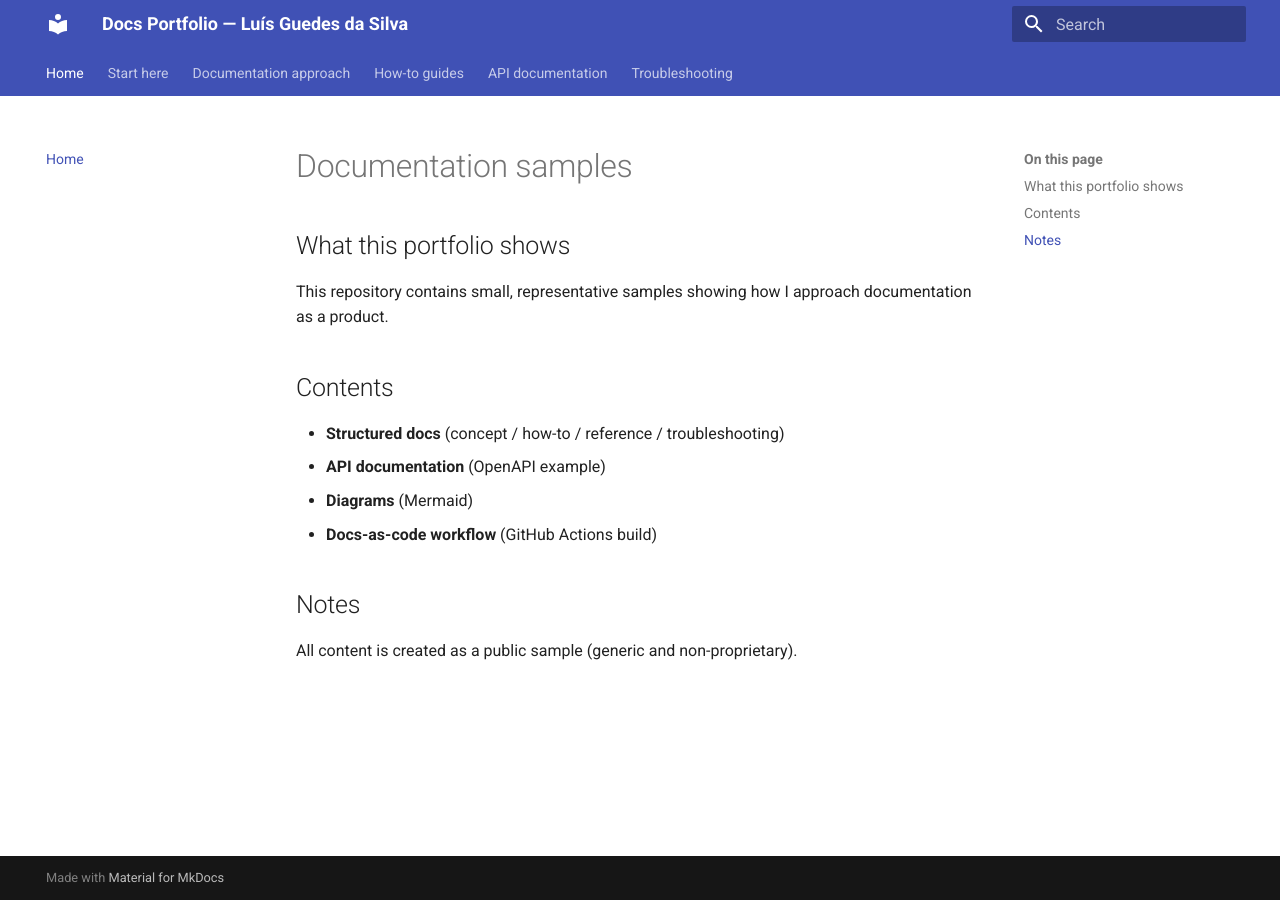
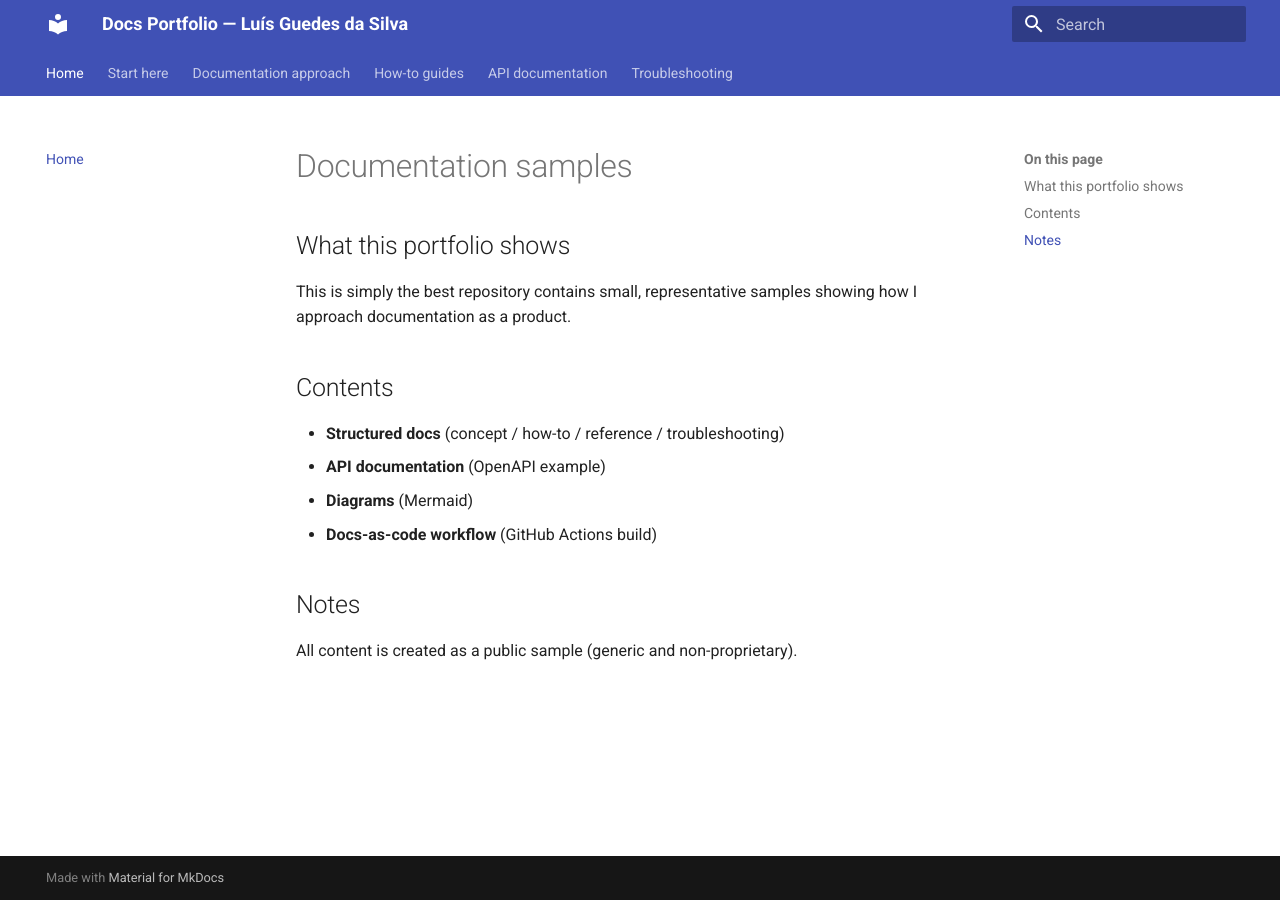
Before and after one commit to luisjguedes/docs-portfolio, an MkDocs documentation site: the page built from docs/index.md, in a window 1280 px wide. Built offline with MkDocs 1.6.1 and Material for MkDocs 9.7.7, drawn with Linux system fonts in a browser that asks for light colours.

Commit message:
Update index.md

```diff
--- a/docs/index.md
+++ b/docs/index.md
@@ -1,7 +1,7 @@
 # Documentation samples
 
 ## What this portfolio shows
-This repository contains small, representative samples showing how I approach documentation as a product.
+This is simply the best repository contains small, representative samples showing how I approach documentation as a product.
 
 ## Contents
 - **Structured docs** (concept / how-to / reference / troubleshooting)
```
